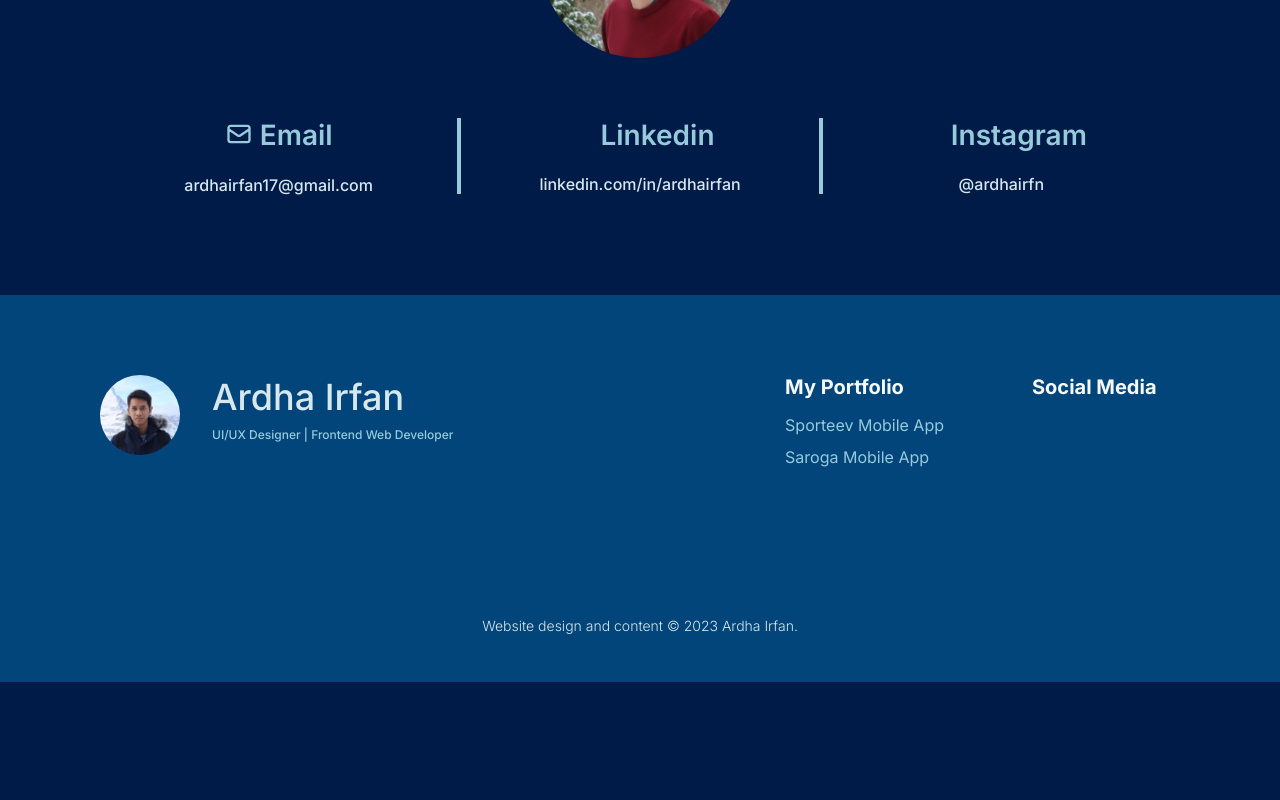
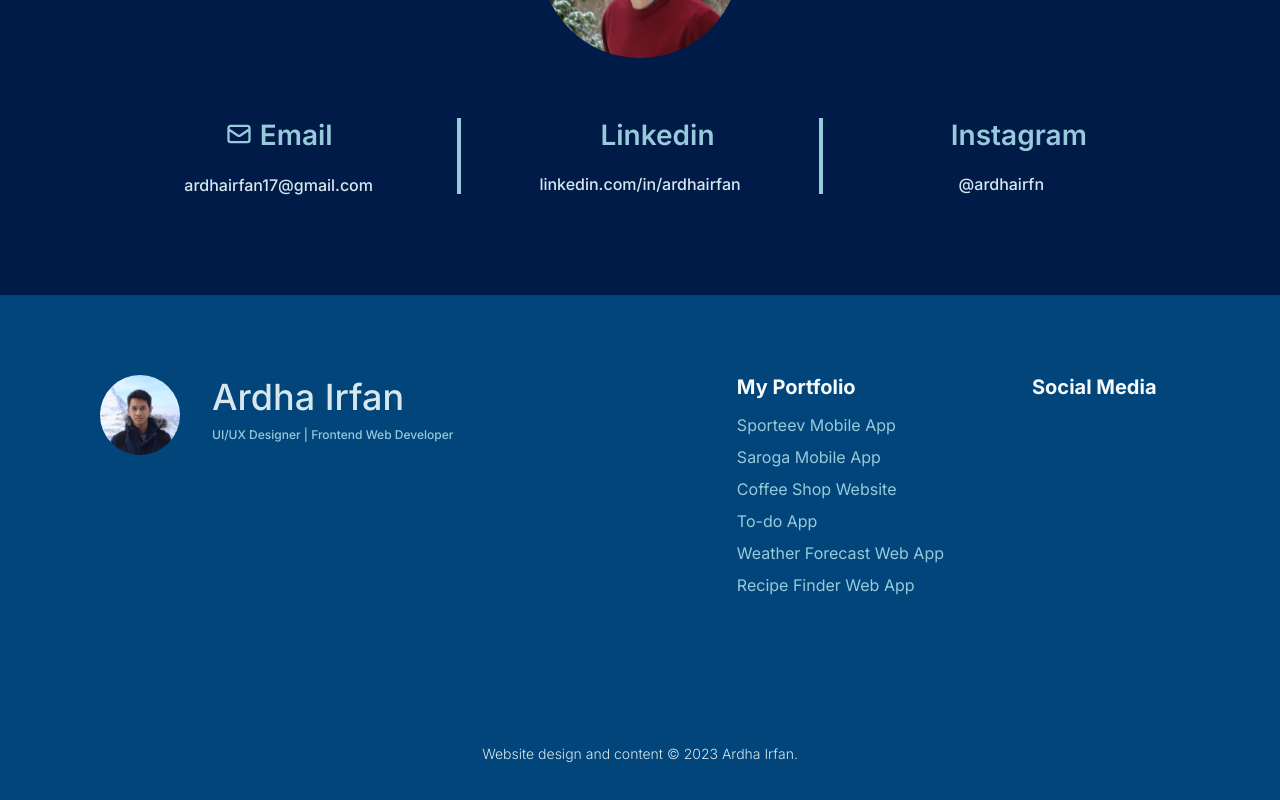
Before and after one commit to ArdhaIrfan/personal-site, a React (Vite) app: page / in a window 1280 px wide. Shown: the part 4922-5722 px from the top of the page. Before the commit the page ends 5604 px from the top, so only its background shows below. Built offline with nearby package versions, Linux system fonts and the light colour scheme; some icons are missing.

Commit message:
Add Portfolio List on Footer

```diff
--- a/src/pages/Home.jsx
+++ b/src/pages/Home.jsx
@@ -296,8 +296,12 @@ const Home = () => {
 						<div className={styles.group}>
 							<p>My Portfolio</p>
 							<div className={styles.porto}>
-								<Link to='/sporteev' rel="noreferrer" target="_blank">Sporteev Mobile App</Link>
-								<Link to='#'>Saroga Mobile App</Link>
+								<Link to='/sporteev'>Sporteev Mobile App</Link>
+								<Link to='/saroga'>Saroga Mobile App</Link>
+								<a href='https://ardhairfan.github.io/progate/coffee-shop'>Coffee Shop Website</a>
+								<Link to='/todo'>To-do App</Link>
+								<a href='https://ardhairfan.github.io/progate/weather-forecast'>Weather Forecast Web App</a>
+								<a href='https://ardhairfan.github.io/progate/find-recipes'>Recipe Finder Web App</a>
 							</div>
 						</div>
 						<div className={styles.group}>
--- a/src/pages/Sporteev.jsx
+++ b/src/pages/Sporteev.jsx
@@ -237,8 +237,12 @@ const Sporteev = () => {
 						<div className={styles.group}>
 							<p>My Portfolio</p>
 							<div className={styles.porto}>
-								<Link to='/sporteev' rel="noreferrer" target="_blank">Sporteev Mobile App</Link>
-								<Link to='#'>Saroga Mobile App</Link>
+								<Link to='/sporteev'>Sporteev Mobile App</Link>
+								<Link to='/saroga'>Saroga Mobile App</Link>
+								<a href='https://ardhairfan.github.io/progate/coffee-shop'>Coffee Shop Website</a>
+								<Link to='/todo'>To-do App</Link>
+								<a href='https://ardhairfan.github.io/progate/weather-forecast'>Weather Forecast Web App</a>
+								<a href='https://ardhairfan.github.io/progate/find-recipes'>Recipe Finder Web App</a>
 							</div>
 						</div>
 						<div className={styles.group}>
```
